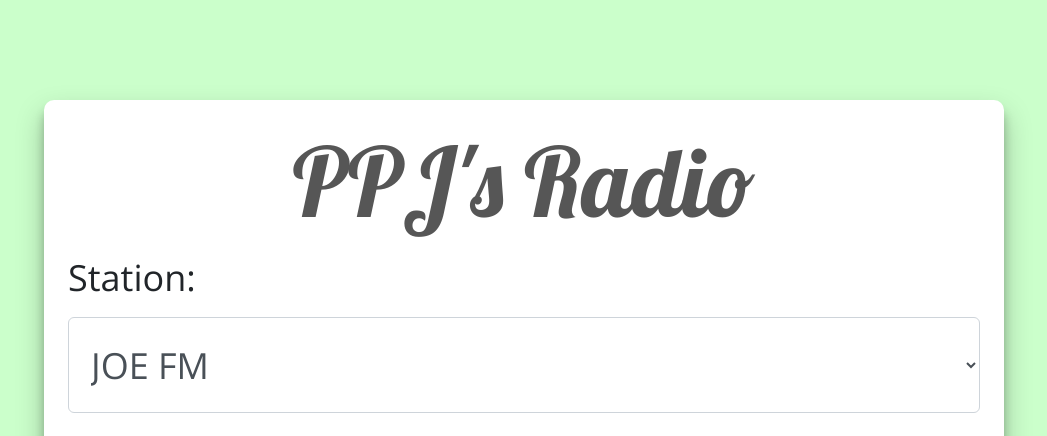
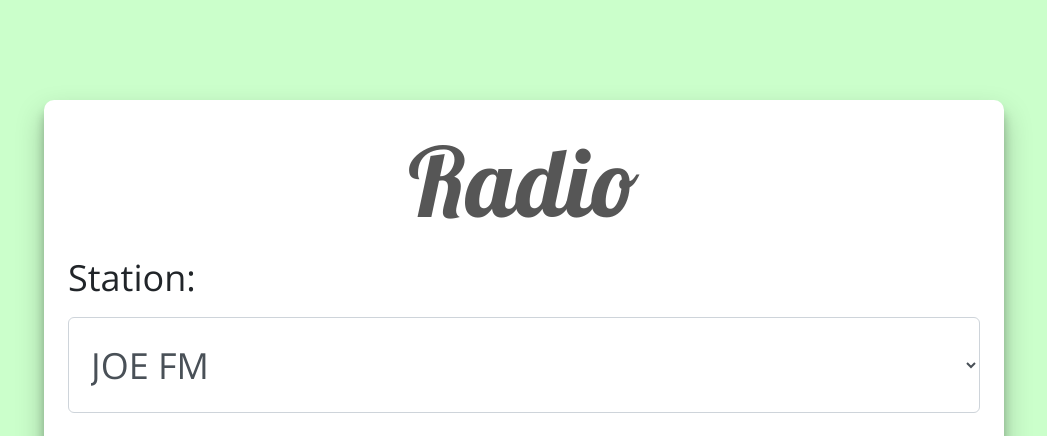
Before and after one commit to JanssenBrm/pi_radio, a Flask app: page / in a window 1280 px wide. Shown: the top 436 px of the page, without its empty margins (116-1163 px from the left). Run offline with Flask 2, Linux system fonts and the light colour scheme; data that the repository does not hold is empty; parts of the project's set-up code (start-up, migrations or seed data) failed here and were passed over; some libraries are stand-ins or nearby versions.

Commit message:
Code cleanup

```diff
--- a/templates/radio.html
+++ b/templates/radio.html
@@ -1,17 +1,18 @@
 <!DOCTYPE html>
 <html>
 <head>
-    <title>PPJ's Radio</title>
+    <title>PI Radio</title>
     <link href="https://fonts.googleapis.com/css?family=Lobster|Open+Sans&display=swap" rel="stylesheet">
     <link rel="stylesheet" href="https://cdnjs.cloudflare.com/ajax/libs/font-awesome/4.7.0/css/font-awesome.min.css">
     <script src="https://ajax.googleapis.com/ajax/libs/jquery/3.4.1/jquery.min.js"></script>
-    <link rel="stylesheet" href="https://stackpath.bootstrapcdn.com/bootstrap/4.4.1/css/bootstrap.min.css" integrity="sha384-Vkoo8x4CGsO3+Hhxv8T/Q5PaXtkKtu6ug5TOeNV6gBiFeWPGFN9MuhOf23Q9Ifjh" crossorigin="anonymous">
+    <link rel="stylesheet" href="https://stackpath.bootstrapcdn.com/bootstrap/4.4.1/css/bootstrap.min.css"
+          integrity="sha384-Vkoo8x4CGsO3+Hhxv8T/Q5PaXtkKtu6ug5TOeNV6gBiFeWPGFN9MuhOf23Q9Ifjh" crossorigin="anonymous">
     <link href="{{ url_for('static', filename='css/main.css') }}" rel="stylesheet">
     <script type="text/javascript">
 
         const status = "Playing";
 
-        $(document).ready(function(){
+        $(document).ready(function () {
             getStatus();
             getStations();
         });
@@ -36,6 +37,7 @@
                     }
                 })
         }
+
         function getStations() {
             sendGet('/stations')
                 .done((stations) => {
@@ -73,6 +75,7 @@
                     alert('Could not start radio');
                 });
         }
+
         function stopRadio() {
             console.log("STOP RADIO");
             sendGet('/stop')
@@ -105,7 +108,7 @@
 <body>
 <div class="content">
     <div class="title">
-            <h1>PPJ's Radio</h1>
+        <h1>Radio</h1>
     </div>
     <div class="form">
         <div class="form-main">
@@ -120,13 +123,14 @@
                 <label for="volume">
                     Volume (<span id="volumeVal"></span>):
                 </label>
-                        <input id="volume" class="form-control slider" type="range" min="0" max="100" onchange="setVolume(this.value)">
+                <input id="volume" class="form-control slider" type="range" min="0" max="100"
+                       onchange="setVolume(this.value)">
             </div>
         </div>
     </div>
     <div class="actions">
-            <button class="btn btn-primary btn-lg"  id="play" onclick="startRadio()"><i class="fa fa-play"></i>Play</button>
-            <button class="btn btn-primary btn-lg"  id="stop" onclick="stopRadio()"><i class="fa fa-stop"></i>Stop</button>
+        <button class="btn btn-primary btn-lg" id="play" onclick="startRadio()"><i class="fa fa-play"></i>Play</button>
+        <button class="btn btn-primary btn-lg" id="stop" onclick="stopRadio()"><i class="fa fa-stop"></i>Stop</button>
     </div>
 </div>
 </body>
```
Also changed, not shown: app.py (+9 -6 lines). Lines whose indentation alone changed are shown as unchanged.
